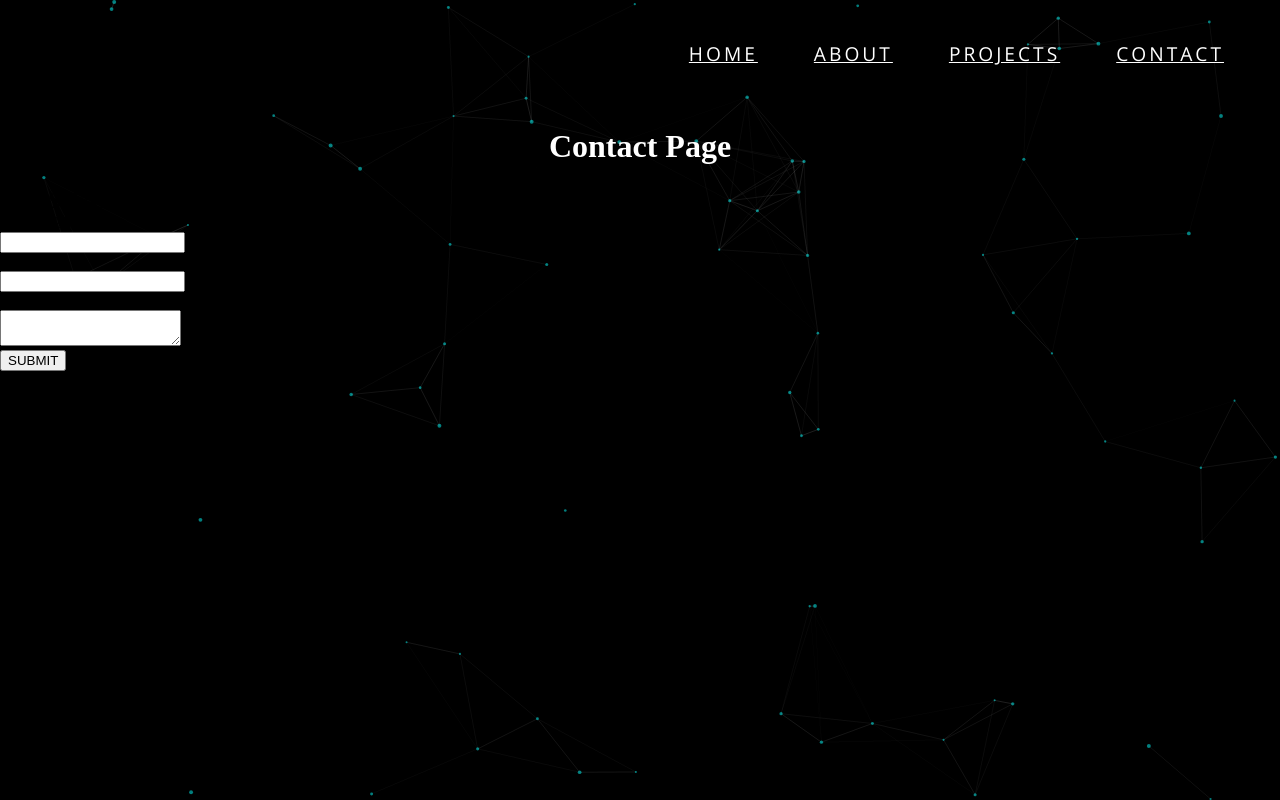
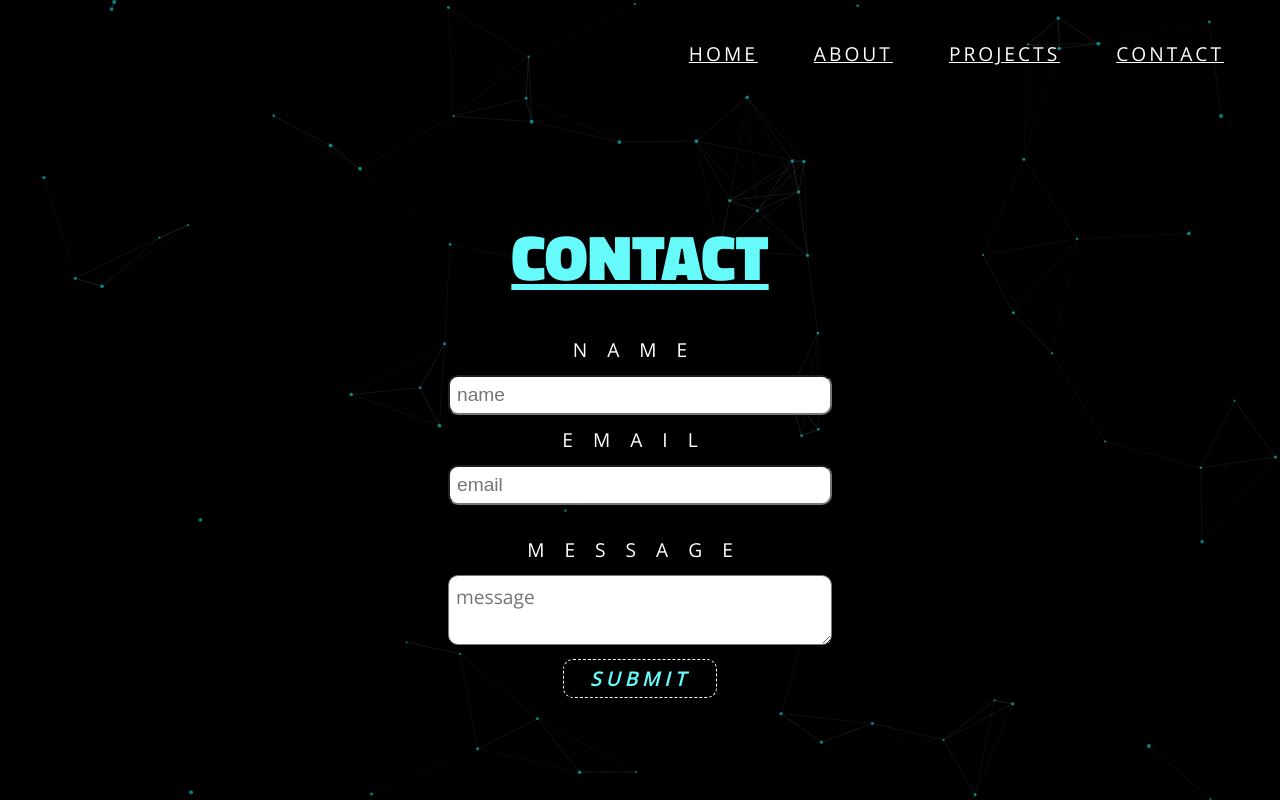
Before and after one commit to matt-radich/Portfolio, a React (Create React App) app in the folder portfolio/: page /contact in a window 1280 px wide. Built offline with nearby package versions, Linux system fonts and the light colour scheme.

Commit message:
contact form styled

```diff
--- a/portfolio/src/components/Contact.jsx
+++ b/portfolio/src/components/Contact.jsx
@@ -4,7 +4,7 @@ import emailjs from '@emailjs/browser';
 
 const Result =() => {
   return (
-    <p>Your message has been sent, Thank you!. I will be in contact soon</p>
+    <i><p id="messageConfirmation">Thank you,Your message has been sent. I will be in contact shortly</p></i>
   )
 }
 function Contact () {
@@ -23,36 +23,37 @@ function Contact () {
   };
   return (
     <>
-    <h1 className="contact-title">Contact Page</h1>
 
-    <form action="" onSubmit={sendEmail}>
+    <div className="formContainer">
+      <form className="contactForm" action="" onSubmit={sendEmail}>
+
+        <h2 id="contact"><u> CONTACT</u></h2>
         <div className="formWord">
 
-        <h2> LETS TALK</h2>
-
-        <span>FULLNAME</span>
+          <span className="formTitles">NAME</span>
           <br />
-        <input className="input" type="text" name="name" required />
+          <input className="input" type="text" name="name" placeholder="name"  required />
           <br />
 
-        <span>EMAIL</span>
+          <span className="formTitles">EMAIL</span>
           <br />
-        <input className="input" type="text" name="email" required/>
+          <input className="input" type="text" name="email" placeholder="email" required/>
           <br />
 
         </div>
 
         <div className="formWord">
-        <span>MESSAGE</span>
+          <span className="formTitles">MESSAGE</span>
           <br />
-        <textarea name="message" required></textarea>
+          <textarea className="input" type="text" name="message" placeholder="message" required></textarea>
           <br />
-        <button>SUBMIT</button>
+          <button id="submitButton"><i>SUBMIT</i></button>
 
           <div className="row">{
             result ? <Result /> : null}</div>
         </div>
       </form>
+    </div>
     </>
   )
 }
--- a/portfolio/src/components/Home.jsx
+++ b/portfolio/src/components/Home.jsx
@@ -14,7 +14,7 @@ function Home () {
           <div  className="name-title">
             <div className="my-name">MATT RADICH<br></br></div>
             <div className="sd-title"><u>SOFTWARE DEVELOPER</u></div>
-            <Link to="/contact"><button >LETS TALK</button></Link>
+            <Link to="/contact"><button id="letsTalkButton"><i>LETS TALK</i></button></Link>
 
           </div>
 
--- a/portfolio/src/css/contact.css
+++ b/portfolio/src/css/contact.css
@@ -2,3 +2,61 @@
   color: white;
   text-align: center;
 }
+#contact {
+  color: #66fafa;
+  font-family: 'Titillium Web', sans-serif;
+  animation: 2s slidein-right;
+  font-size: 4rem;
+}
+.formContainer {
+  display: flex;
+  justify-content: center;
+  align-items: center;
+  margin-top: 100px;
+}
+.contactForm {
+  width: 60%;
+  text-align: center;
+}
+.formWord {
+  margin-top: 20px;
+  color: white;
+}
+.formTitles {
+  font-size: 1.2rem;
+  line-height: 50px;
+  letter-spacing: 20px;
+  font-family: 'Open Sans', sans-serif;
+}
+.input {
+  width: 50%;
+  height: 100%;
+  font-size: 1.2rem;
+  border-radius: 10px;
+  color:black;
+  padding: 7px;
+}
+#messageConfirmation {
+  font-family: 'Open Sans', sans-serif;
+  letter-spacing: 2px;
+}
+textarea {
+  font-family: 'Open Sans', sans-serif;
+}
+#submitButton {
+  font-family: 'Open Sans', sans-serif;
+  color: #66fafa;
+  border: 1px dashed white;
+  border-radius: 10px;
+  background-color: black;
+  margin-top: 10px;
+  font-size: 1.2rem;
+  padding: 5px;
+  width: 20%;
+  cursor: pointer;
+  letter-spacing: 5px;
+  font-weight: bolder;
+}
+#submitButton:hover {
+  transform: scale(1.1);
+}
--- a/portfolio/src/css/home.css
+++ b/portfolio/src/css/home.css
@@ -1,20 +1,10 @@
-/* .name-title {
-  letter-spacing: 61px;
-  font-size: 1.5rem;
-  text-align: left;
-  display: flex;
-} */
-/* .dev-title {
-  text-align: left;
-} */
-/* .home-wrapper {
-  display: flex;
-  align-items: center;
-  flex-direction: column;
-  height: 100vh;
-  z-index: 1;
-  /* border: green 5px solid;
-}*/
+* {
+  -webkit-user-select: none;
+  -khtml-user-select: none;
+  -moz-user-select: -moz-none;
+  -o-user-select: none;
+  user-select: none;
+}
 .page-wrapper {
   display: flex;
   align-items: center;
@@ -87,3 +77,32 @@
 a {
   text-decoration: none;
 }
+#letsTalk {
+  position: absolute;
+  font-family: 'Open Sans', sans-serif;
+  color: #66fafa;
+  letter-spacing: 5px;
+  border: 1px dashed white;
+  border-radius: 10px;
+  padding: 5px;
+  animation: 2s slidein-left;
+}
+#letsTalk:hover {
+  transform: scale(1.1);
+}
+#letsTalkButton {
+  font-family: 'Open Sans', sans-serif;
+  color: #66fafa;
+  border: 1px dashed white;
+  border-radius: 10px;
+  background-color: black;
+  margin-top: 10px;
+  font-size: 1rem;
+  padding: 5px;
+  cursor: pointer;
+  letter-spacing: 5px;
+  font-weight: bolder;
+}
+#letsTalkButton:hover {
+  transform: scale(1.1);
+}
```
Lines whose indentation alone changed are shown as unchanged.
